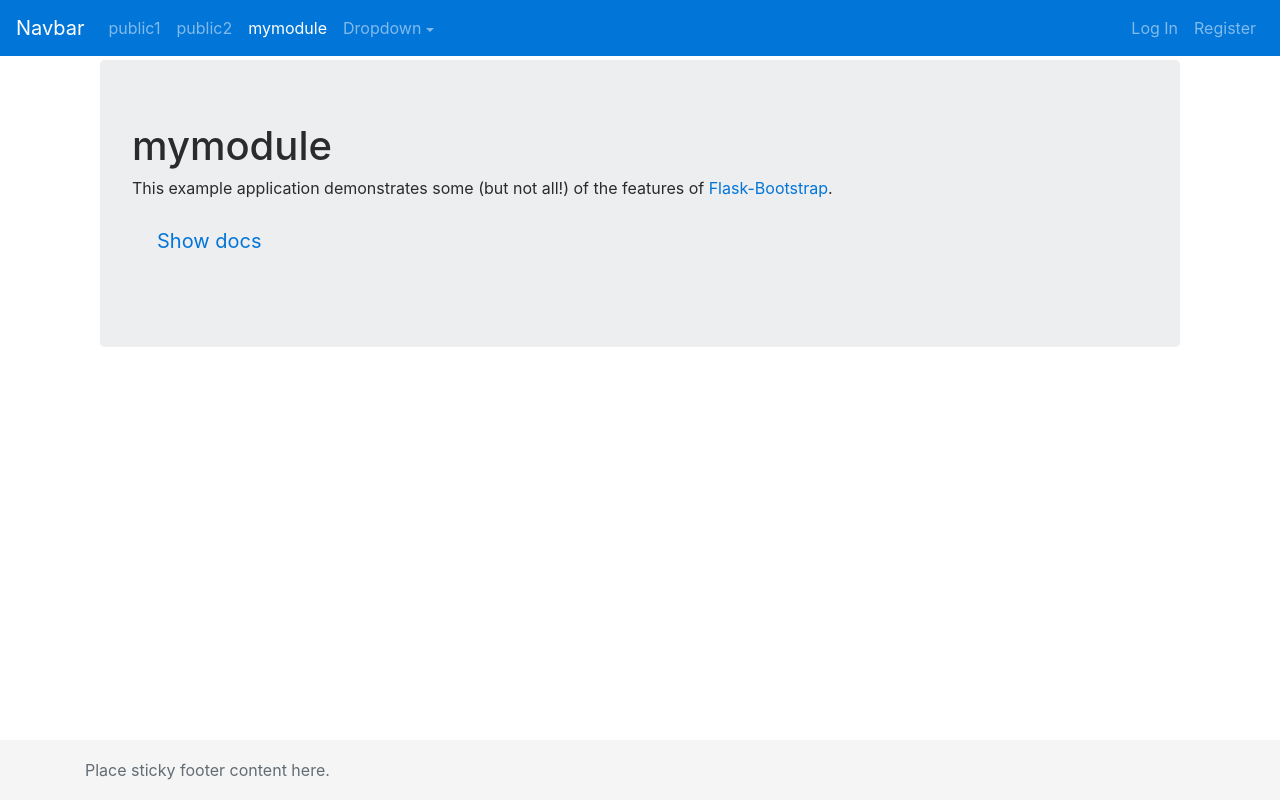
After one commit to cheperboy/flask_skeleton, a Flask app: page /mymodule/index in a window 1280 px wide. The commit adds this page. Run offline with Flask 2, Linux system fonts and the light colour scheme; parts of the project's set-up code (start-up, migrations or seed data) failed here and were passed over; some libraries are stand-ins or nearby versions.

Commit message:
added mymodule as a bluprint to customize

```diff
--- a/app/__init__.py
+++ b/app/__init__.py
@@ -8,10 +8,11 @@ from flask_security.utils import encrypt_password
 import flask_admin
 from flask_admin.contrib import sqla
 from flask_admin import helpers as admin_helpers
+from flask_admin.base import MenuLink
 from flask_bootstrap import Bootstrap
 
 from .views.nav import nav_blueprint
-from .views.contact import contact_blueprint
+from .views.mymodule import mymodule_blueprint
 
 from .models import db, security
 from .models.user import User, Role
@@ -30,7 +31,7 @@ security = Security(app, user_datastore)
 #toolbar = DebugToolbarExtension(app)
 
 app.register_blueprint(nav_blueprint)
-app.register_blueprint(contact_blueprint)
+app.register_blueprint(mymodule_blueprint)
 
 
 # Create admin
@@ -44,6 +45,7 @@ admin = flask_admin.Admin(
 # Add model views
 admin.add_view(MyModelView(Role, db.session))
 admin.add_view(MyModelView(User, db.session))
+admin.add_link(MenuLink(name='Back to public', url='/'))
 
 # define a context processor for merging flask-admin's template context into the
 # flask-security views.
--- /dev/null
+++ b/app/templates/mymodule/mymodule.html
@@ -0,0 +1,26 @@
+{%- extends "mybase.html" %}
+{% set active_page = "mymodule" %}
+
+{% block content %}
+  <div class="container">
+  {%- with messages = get_flashed_messages(with_categories=True) %}
+  {%- if messages %}
+    <div class="row">
+      <div class="col-md-12">
+        {{utils.flashed_messages(messages)}}
+      </div>
+    </div>
+  {%- endif %}
+  {%- endwith %}
+  <div class="jumbotron">
+      <h1>mymodule</h1>
+      <p>This example application demonstrates some (but not all!) of the
+      features of <a href="http://pythonhosted.org/Flask-Bootstrap">
+      Flask-Bootstrap</a>.</p>
+      <p>
+        <a class="btn btn-lg btn-default" role="button"
+           href="http://pythonhosted.org/Flask-Bootstrap" >Show docs</a>
+      </p>
+    </div>
+   </div>
+{%- endblock %}
--- a/app/templates/navbar.html
+++ b/app/templates/navbar.html
@@ -11,6 +11,9 @@
           </li>
           <li class="nav-item {{ 'active' if active_page == 'public2' else '' }}">
             <a class="nav-link" href="{{ url_for('nav.public2') }}">public2</a>
+          </li>
+          <li class="nav-item {{ 'active' if active_page == 'mymodule' else '' }}">
+            <a class="nav-link" href="{{ url_for('mymodule.mymodule') }}">mymodule</a>
           </li>
           <li class="nav-item dropdown">
             <a class="nav-link dropdown-toggle" href="#" id="dropdown01" data-toggle="dropdown" aria-haspopup="true" aria-expanded="false">Dropdown</a>
--- /dev/null
+++ b/app/views/mymodule.py
@@ -0,0 +1,7 @@
+from flask import Blueprint, render_template
+
+mymodule_blueprint = Blueprint('mymodule', __name__)
+
+@mymodule_blueprint.route('/mymodule/index')
+def mymodule():
+    return render_template('mymodule/mymodule.html')
```
Also changed, not shown: app/templates/admin-base.html (+4 -3 lines), app/views/contact.py (deleted, +0 -8 lines).
